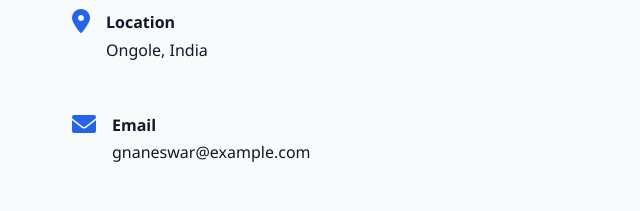
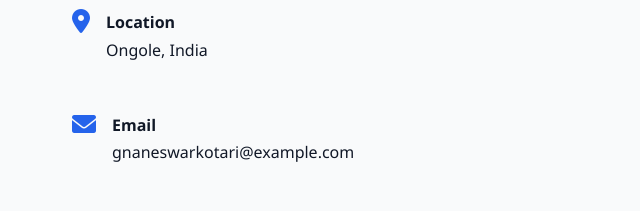
Before and after one commit to Gnaneswar32197/portfolio-website1, a plain HTML site: page index.html in a window 1280 px wide. Shown: the part 2854-3065 px from the top of the page, 0-640 px from the left. Drawn offline with Linux system fonts and the light colour scheme.

Commit message:
Initial commit

```diff
--- a/index.html
+++ b/index.html
@@ -782,7 +782,7 @@
               <i class="fas fa-envelope"></i>
               <div>
                 <h4>Email</h4>
-                <p>gnaneswar@example.com</p>
+                <p>gnaneswarkotari@example.com</p>
               </div>
             </div>
             <div class="contact-item">
```
